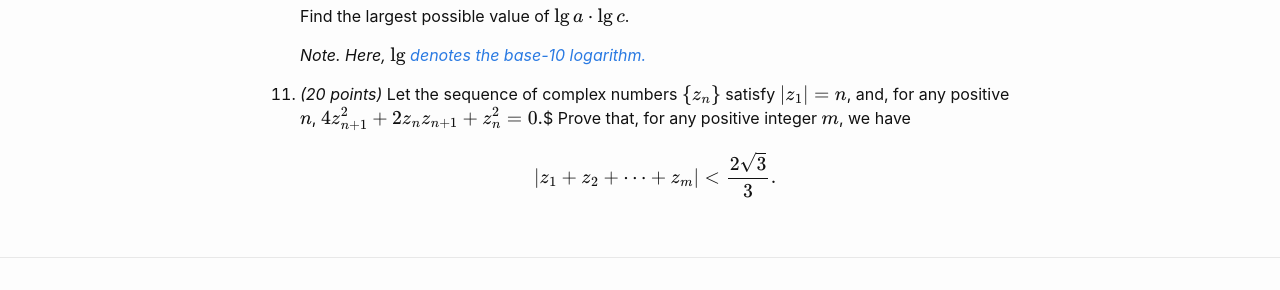
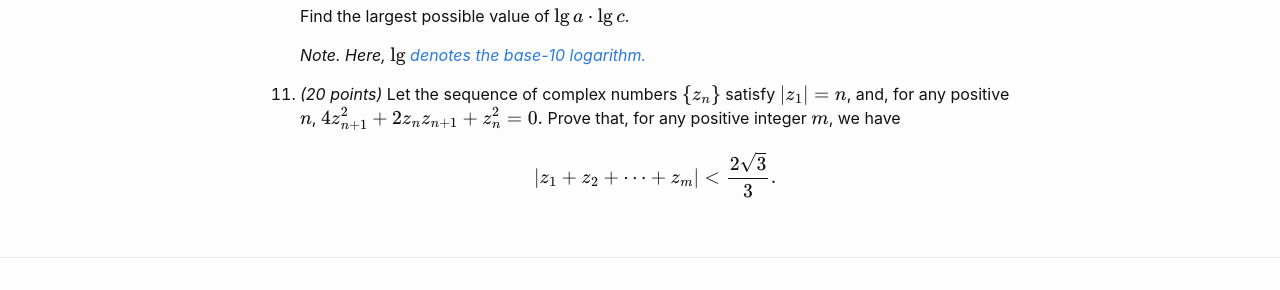
Before and after one commit to PROA200/website, a Jekyll site: the page built from _posts/2022-09-10-2019-china-hs-ml.markdown, in a window 1280 px wide and 900 px high, scrolled down 2078 px. Shown: the part 526-816 px from the top of the window. Built offline with Jekyll 4.4.1, drawn with Linux system fonts in a browser that asks for light colours; nearby versions of some CDN libraries.

Commit message:
latex error

```diff
--- a/_posts/2022-09-10-2019-china-hs-ml.markdown
+++ b/_posts/2022-09-10-2019-china-hs-ml.markdown
@@ -78,6 +78,6 @@
 
 	*Note. Here, $$\lg$$ [denotes the base-10 logarithm.](https://en.wiktionary.org/wiki/lg)*
 
-11. *(20 points)* Let the sequence of complex numbers $$\{z_n\}$$ satisfy $$\vert z_1\vert =n$$, and, for any positive $$n$$, $$4z_{n+1}^2 + 2z_nz_{n+1}+z_n^2 = 0.$$$ Prove that, for any positive integer $$m$$, we have
+11. *(20 points)* Let the sequence of complex numbers $$\{z_n\}$$ satisfy $$\vert z_1\vert =n$$, and, for any positive $$n$$, $$4z_{n+1}^2 + 2z_nz_{n+1}+z_n^2 = 0.$$ Prove that, for any positive integer $$m$$, we have
 
     $$\vert z_1+z_2+\cdots + z_m\vert <\frac{2\sqrt 3}{3}.$$
```
